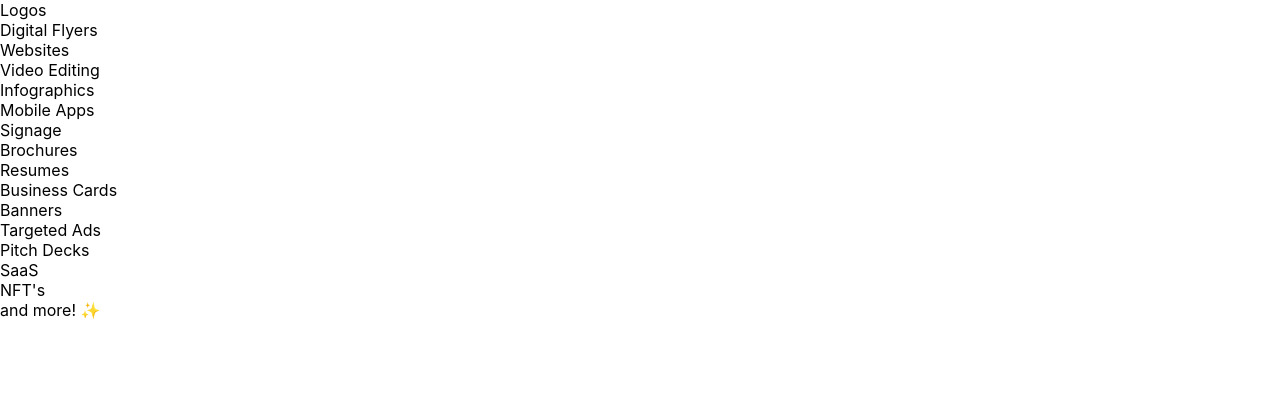
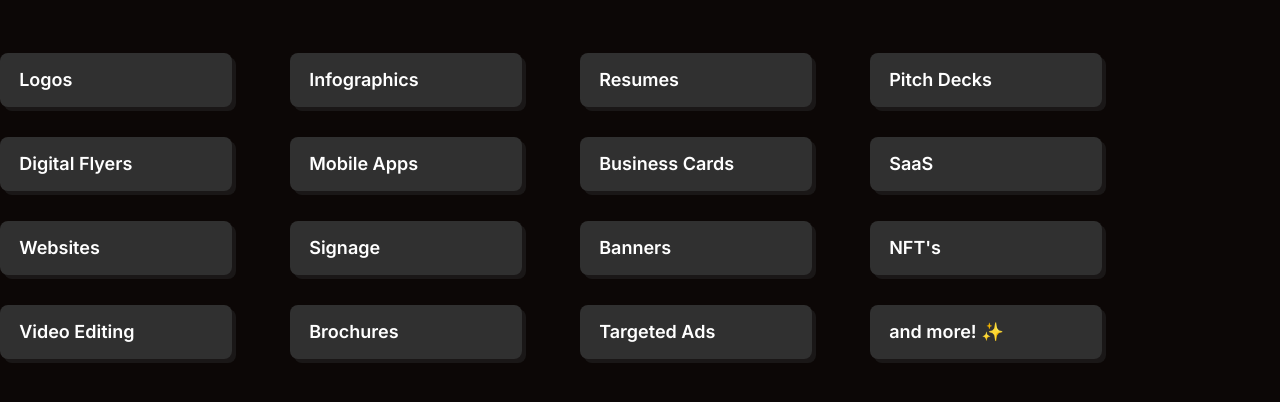
Before and after one commit to ajiaron/blackprint-next, a Next.js app: page /components/Products in a window 1280 px wide. Shown: the top 402 px of the page. Built offline with nearby package versions, Linux system fonts and the light colour scheme.

Commit message:
up to products UI

```diff
--- a/pages/components/Products.js
+++ b/pages/components/Products.js
@@ -1,93 +1,93 @@
 import React from 'react';
-import '../../styles/Products.module.scss'
+import styles from '../../styles/Products.module.scss'
 
 const Products = () => {
     return (
-        <div className='products-container'>
-            <div className='products-item-column '>
-                <div className='products-item-container'>
-                    <p className='products-item-text'>
+        <div className={styles['products-container']}>
+            <div className={styles['products-item-column']}>
+                <div className={styles['products-item-container']}>
+                    <p className={styles['products-item-text']}>
                         Logos
                     </p>
                 </div>
-                <div className='products-item-container'>
-                    <p className='products-item-text'>
+                <div className={styles['products-item-container']}>
+                    <p className={styles['products-item-text']}>
                         Digital Flyers
                     </p>
                 </div>
-                <div className='products-item-container'>
-                    <p className='products-item-text'>
+                <div className={styles['products-item-container']}>
+                    <p className={styles['products-item-text']}>
                         Websites
                     </p>
                 </div>
-                <div className='products-item-container'>
-                    <p className='products-item-text'>
+                <div className={styles['products-item-container']}>
+                    <p className={styles['products-item-text']}>
                         Video Editing
                     </p>
                 </div>
             </div>
-            <div className='products-item-column '>
-                <div className='products-item-container'>
-                    <p className='products-item-text'>
+            <div className={styles['products-item-column']}>
+                <div className={styles['products-item-container']}>
+                    <p className={styles['products-item-text']}>
                         Infographics
                     </p>
                 </div>
-                <div className='products-item-container'>
-                    <p className='products-item-text'>
+                <div className={styles['products-item-container']}>
+                    <p className={styles['products-item-text']}>
                         Mobile Apps
                     </p>
                 </div>
-                <div className='products-item-container'>
-                    <p className='products-item-text'>
+                <div className={styles['products-item-container']}>
+                    <p className={styles['products-item-text']}>
                         Signage
                     </p>
                 </div>
-                <div className='products-item-container'>
-                    <p className='products-item-text'>
+                <div className={styles['products-item-container']}>
+                    <p className={styles['products-item-text']}>
                         Brochures
                     </p>
                 </div>
             </div>
-            <div className='products-item-column '>
-                <div className='products-item-container'>
-                    <p className='products-item-text'>
+            <div className={styles['products-item-column']}>
+                <div className={styles['products-item-container']}>
+                    <p className={styles['products-item-text']}>
                         Resumes
                     </p>
                 </div>
-                <div className='products-item-container'>
-                    <p className='products-item-text'>
+                <div className={styles['products-item-container']}>
+                    <p className={styles['products-item-text']}>
                         Business Cards
                     </p>
                 </div>
-                <div className='products-item-container'>
-                    <p className='products-item-text'>
+                <div className={styles['products-item-container']}>
+                    <p className={styles['products-item-text']}>
                         Banners
                     </p>
                 </div>
-                <div className='products-item-container'>
-                    <p className='products-item-text'>
+                <div className={styles['products-item-container']}>
+                    <p className={styles['products-item-text']}>
                         Targeted Ads
                     </p>
                 </div>
             </div>
-            <div className='products-item-column '>
-                <div className='products-item-container'>
-                    <p className='products-item-text'>
+            <div className={styles['products-item-column']}>
+                <div className={styles['products-item-container']}>
+                    <p className={styles['products-item-text']}>
                         Pitch Decks
                     </p>
                 </div>
-                <div className='products-item-container'>
-                    <p className='products-item-text'>
+                <div className={styles['products-item-container']}>
+                    <p className={styles['products-item-text']}>
                         SaaS
                     </p>
                 </div>
-                <div className='products-item-container'>
-                    <p className='products-item-text'>
+                <div className={styles['products-item-container']}>
+                    <p className={styles['products-item-text']}>
                         NFT's
                     </p>
                 </div>
-                <div className='products-item-container'>
-                    <p className='products-item-text'>
+                <div className={styles['products-item-container']}>
+                    <p className={styles['products-item-text']}>
                         and more! ✨
                     </p>
                 </div>
--- a/styles/Products.module.scss
+++ b/styles/Products.module.scss
@@ -1,9 +1,10 @@
 .products-content-container {
     width: auto;
     height: 24.875rem;
-    flex-shrink: 0;
+
     margin-left: auto;
     margin-right: auto;
+
     display: flex;
     flex-direction: column;
 
@@ -17,6 +18,7 @@
     text-align: center;
     margin-left: auto;
     margin-right: auto;
+    align-self: center;
     z-index: 0;
     padding-right: 66px;
 }
--- a/styles/globals.scss
+++ b/styles/globals.scss
@@ -11,28 +11,28 @@ src: url('../public/fonts/Gardenia Summer.ttf') format('truetype');
 
 html,
 body {
-  width: 100vw;
-  height: 100vh;
-
-  padding: 0;
-
   margin: 0;
-  font-family: -apple-system, BlinkMacSystemFont, Segoe UI, Roboto, Oxygen,
-    Ubuntu, Cantarell, Fira Sans, Droid Sans, Helvetica Neue, sans-serif;
+  font-family: -apple-system, BlinkMacSystemFont, 'Segoe UI', 'Roboto', 'Oxygen',
+    'Ubuntu', 'Cantarell', 'Fira Sans', 'Inter', 'Helvetica Neue',
+    sans-serif, 'Baunk', 'Gardenia Summer';
+  -webkit-font-smoothing: antialiased;
+  -moz-osx-font-smoothing: grayscale;
+  /*background-color: #040F08;*/
+  background-color: #0C0706;
+  /*background-color: #121212;*/
 }
 
-a {
-  color: inherit;
-  text-decoration: none;
+code {
+  font-family: source-code-pro, Menlo, Monaco, Consolas, 'Courier New',
+    monospace;
 }
+
 p {
   margin: 0;
+  z-index: 999;
   padding: 0;
 }
 
-* {
-  box-sizing: border-box;
-}
 
 
 
@@ -221,7 +221,7 @@ p {
 
 }
 .hero-text {
-  color: #fefefe;
+  color: #fff;
   text-align: center;
   text-shadow: -4px 2px 22px rgba(255, 255, 255, 0.70);
   font-family: Helvetica Neue;
```
Also changed, not shown: pages/components/Carousel.js (+11 -11 lines), pages/components/Catalog.js (+8 -8 lines), pages/components/NavPane.js (+8 -8 lines), pages/index.js (+58 -47 lines), styles/Navbar.module.scss (+7 -10 lines), styles/Proposition.module.scss (+6 -4 lines), styles/V2.module.scss (+7 -6 lines).
